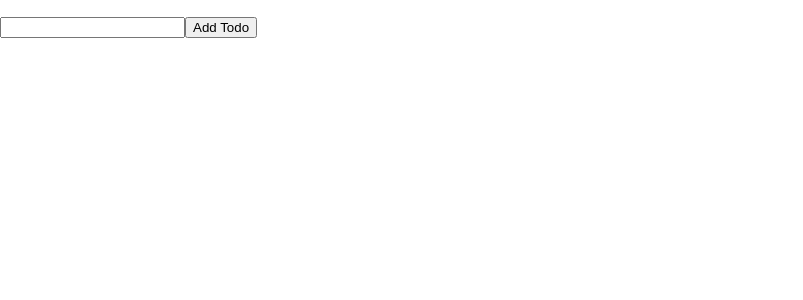
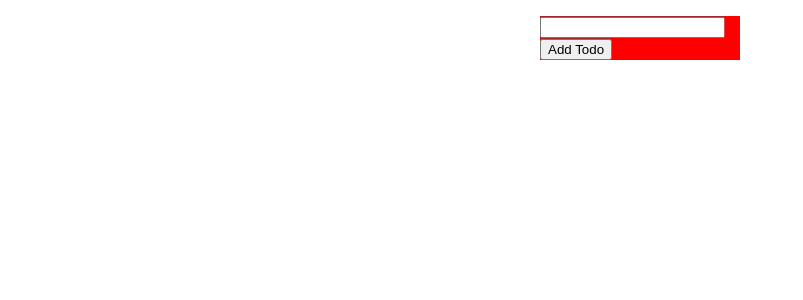
Before and after one commit to SilentGrig/React_Todo, a React (Create React App) app: page / in a window 1280 px wide. Shown: the top 300 px of the page, without its empty margins (0-803 px from the left). Built offline with nearby package versions, Linux system fonts and the light colour scheme; the HTML template or start-up script is replaced by a standard one.

Commit message:
add couple of styles to try and fix gh pages

```diff
--- a/package.json
+++ b/package.json
@@ -1,9 +1,9 @@
 {
   "name": "todo-app",
+  "homepage": "http://silentgrig.github.io/React_ToDo",
   "version": "0.1.0",
   "private": true,
   "dependencies": {
-    "gh-pages": "^2.1.1",
     "react": "^16.8.6",
     "react-dom": "^16.8.6",
     "react-scripts": "3.0.1",
@@ -31,5 +31,8 @@
       "last 1 firefox version",
       "last 1 safari version"
     ]
+  },
+  "devDependencies": {
+    "gh-pages": "^2.1.1"
   }
 }
--- a/src/NewTodoForm.css
+++ b/src/NewTodoForm.css
@@ -0,0 +1,3 @@
+.NewTodoForm {
+  background-color: red;
+}
--- a/src/NewTodoForm.js
+++ b/src/NewTodoForm.js
@@ -22,7 +22,7 @@ class NewTodoForm extends Component {
 
   render() {
     return (
-      <form onSubmit={this.handleSubmit}>
+      <form className="NewTodoForm" onSubmit={this.handleSubmit}>
         <input
         type="text"
         name="text"
--- a/src/TodoList.css
+++ b/src/TodoList.css
@@ -0,0 +1,5 @@
+.TodoList {
+  width: 200px;
+  height: 700px;
+  margin: 0 auto;
+}
--- a/src/TodoList.js
+++ b/src/TodoList.js
@@ -81,7 +81,7 @@ class TodoList extends Component {
     ));
 
     return (
-      <div>
+      <div className="TodoList">
         <ul>{ todos }</ul>
         <NewTodoForm addTodo={this.addTodo}/>
       </div>
```
Also changed, not shown: 1 other file (tests, documents, lock files or other folders).
